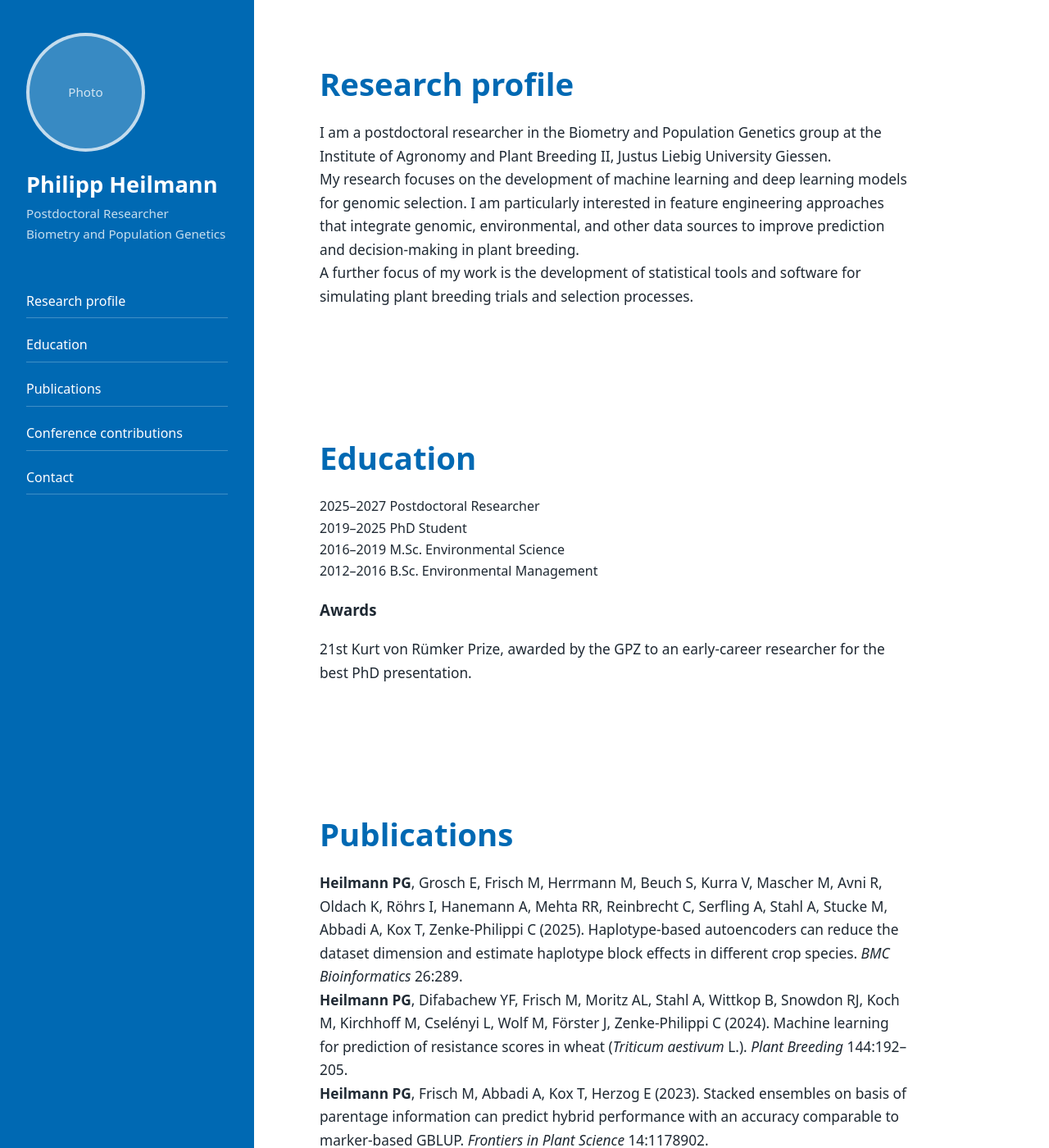
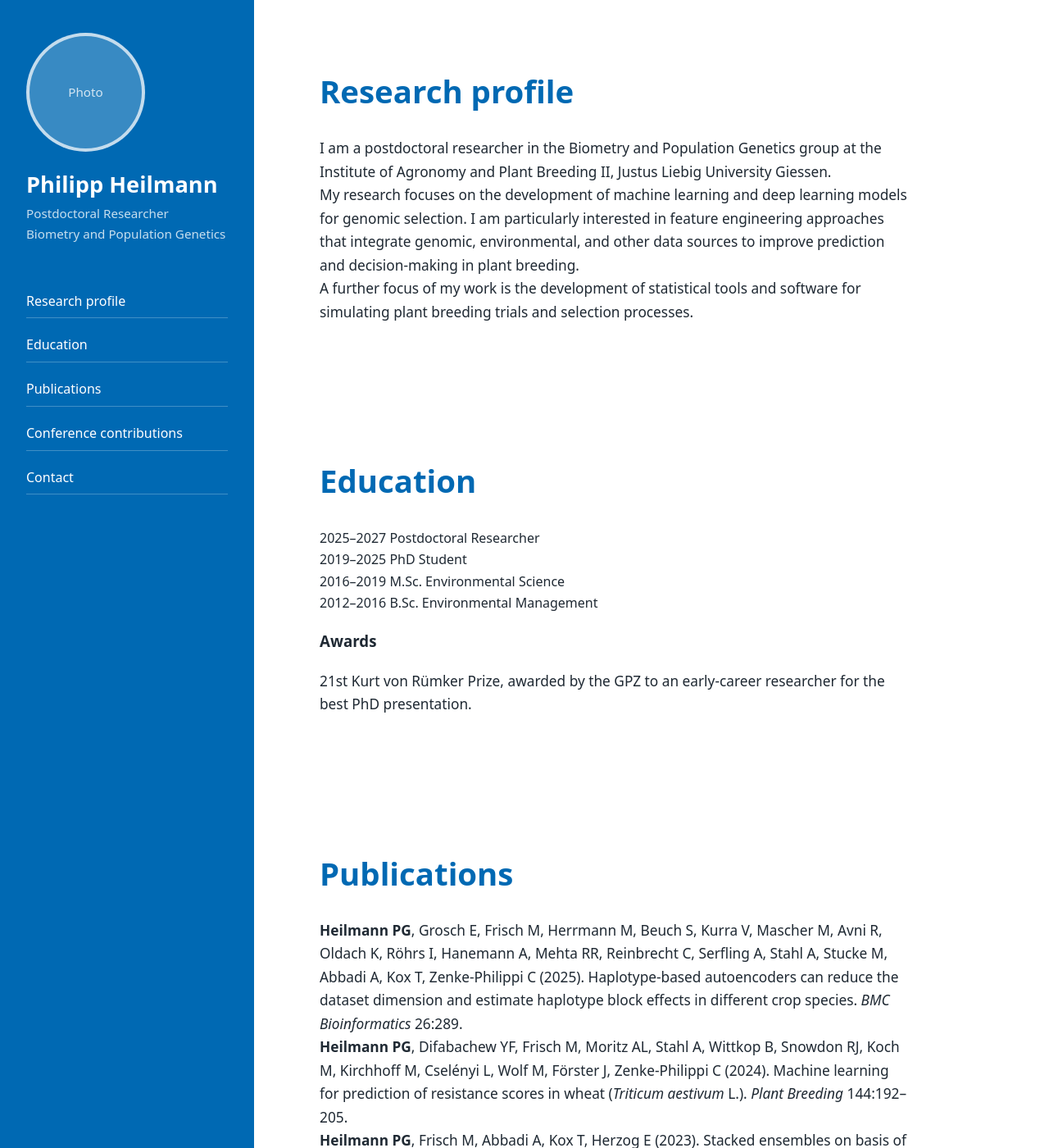
Before and after one commit to PGHeilmann/PGHeilmann.github.io, a Jekyll site: the page built from index.md, in a window 1280 px wide and 1400 px high. Shown: the whole window at 82% size. Built offline with Jekyll 4.4.1, drawn with Linux system fonts in a browser that asks for light colours.

Commit message:
Update style.scss

```diff
--- a/assets/css/style.scss
+++ b/assets/css/style.scss
@@ -110,13 +110,11 @@ body {
 section {
   max-width: 920px;
   padding: 5rem 5rem;
-  display: block;
 }
 
 section h2 {
   margin: 0 0 1.5rem;
   font-size: 2.4rem;
-  line-height: 1.15;
   color: var(--sidebar-blue);
 }
 
@@ -124,7 +122,6 @@ section p {
   max-width: 720px;
   margin: 0;
   font-size: 1.08rem;
-  color: var(--text-main);
 }
 
 @media (max-width: 800px) {
```
